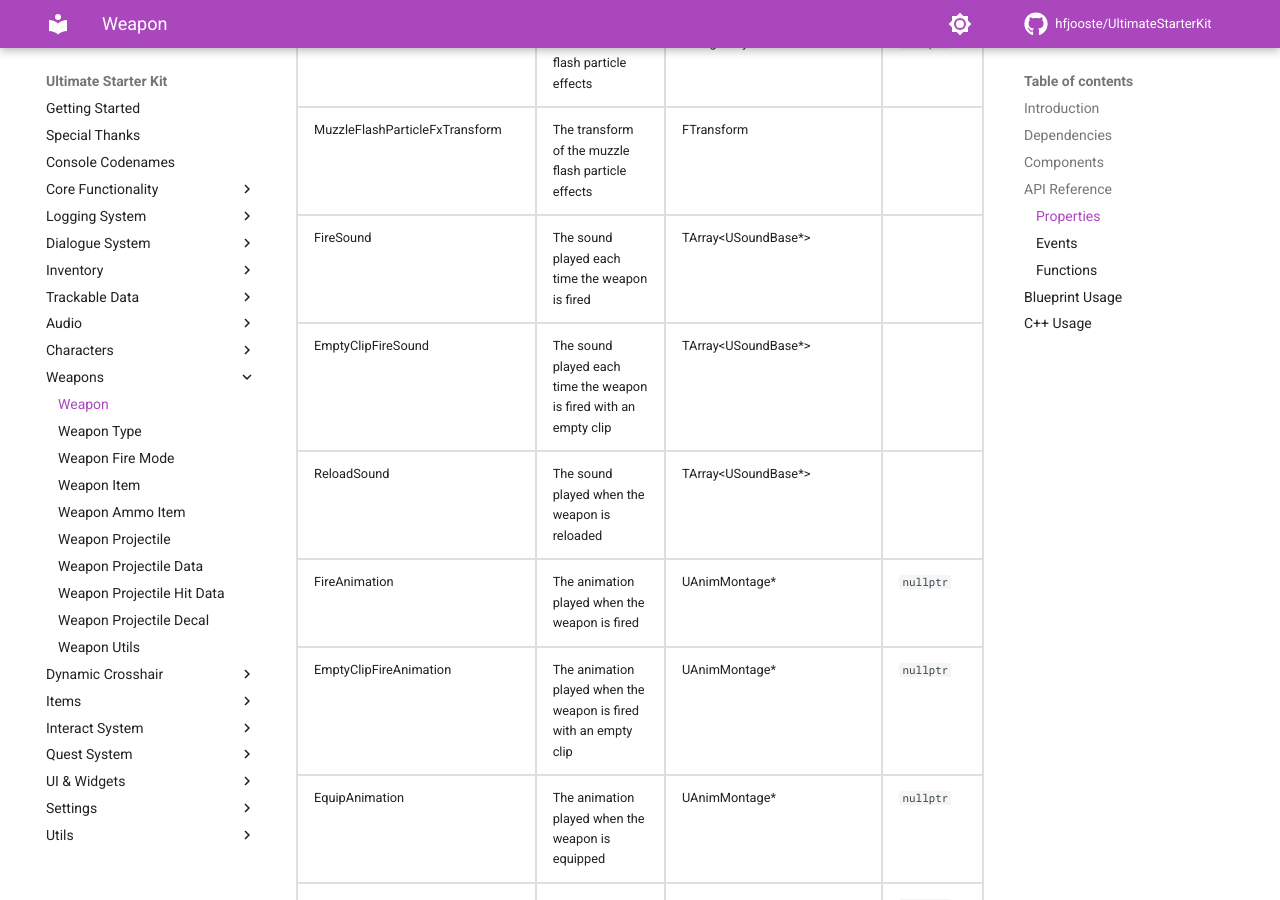
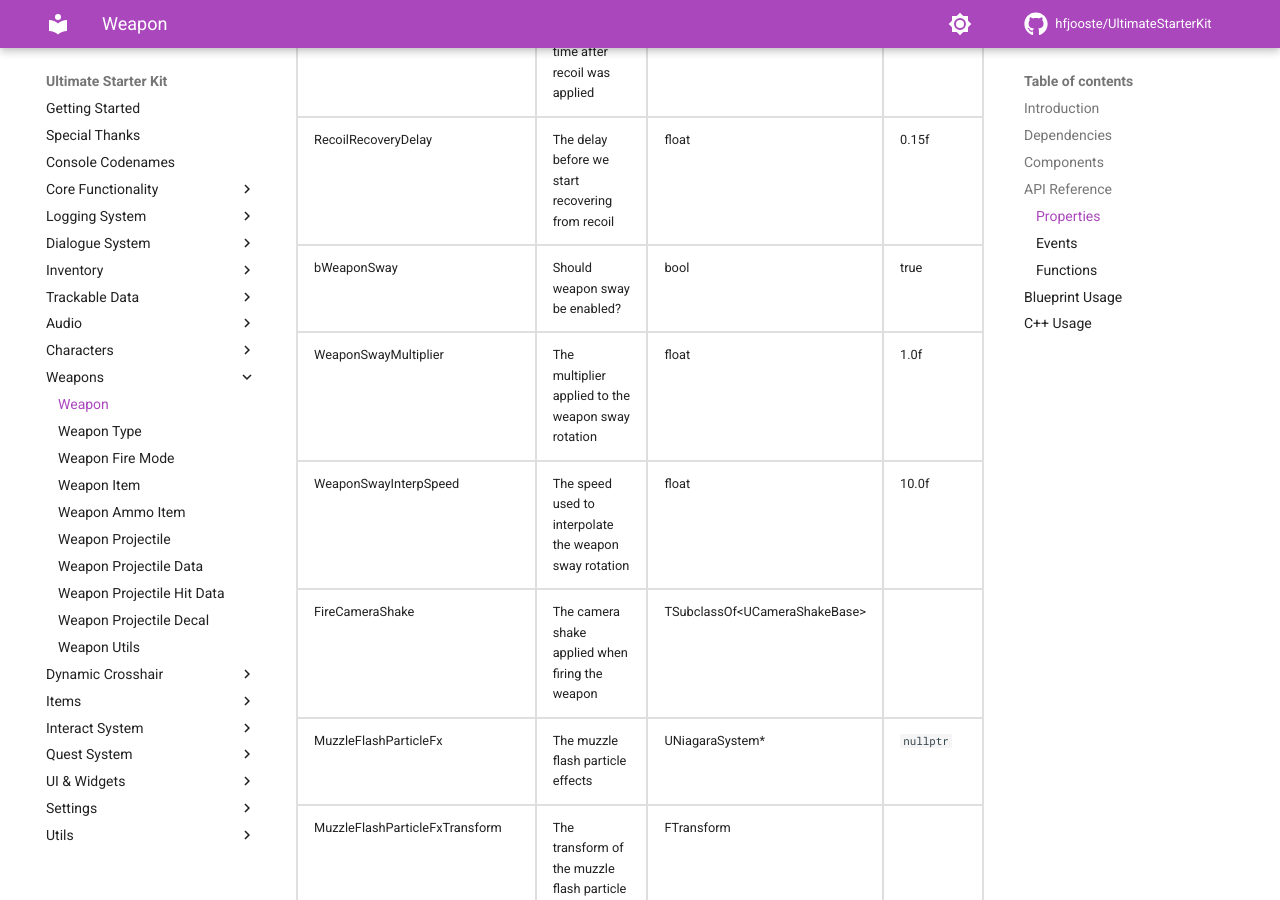
Before and after one commit to hfjooste/UltimateStarterKit, an MkDocs documentation site: the page built from docs/weapon.md, in a window 1280 px wide and 900 px high, scrolled down 2788 px. Built offline with MkDocs 1.6.1 and Material for MkDocs 9.7.7, drawn with Linux system fonts in a browser that asks for light colours; comment, search, counter and statistics services are not loaded.

Commit message:
Updated documentation

```diff
--- a/docs/weapon.md
+++ b/docs/weapon.md
@@ -150,6 +150,30 @@ The <code>Weapon</code> uses the following components:
 		<td>The delay before we start recovering from recoil</td>
 		<td>float</td>
 		<td>0.15f</td>
+	</tr>
+	<tr>
+		<td>bWeaponSway</td>
+		<td>Should weapon sway be enabled?</td>
+		<td>bool</td>
+		<td>true</td>
+	</tr>
+	<tr>
+		<td>WeaponSwayMultiplier</td>
+		<td>The multiplier applied to the weapon sway rotation</td>
+		<td>float</td>
+		<td>1.0f</td>
+	</tr>
+	<tr>
+		<td>WeaponSwayInterpSpeed</td>
+		<td>The speed used to interpolate the weapon sway rotation</td>
+		<td>float</td>
+		<td>10.0f</td>
+	</tr>
+	<tr>
+		<td>FireCameraShake</td>
+		<td>The camera shake applied when firing the weapon</td>
+		<td>TSubclassOf&lt;UCameraShakeBase&gt;</td>
+		<td></td>
 	</tr>
 	<tr>
 		<td>MuzzleFlashParticleFx</td>
```
Also changed, not shown: docs/characteranimationinstance.md (+12 -0 lines), docs/uskcharacter.md (+6 -0 lines).
